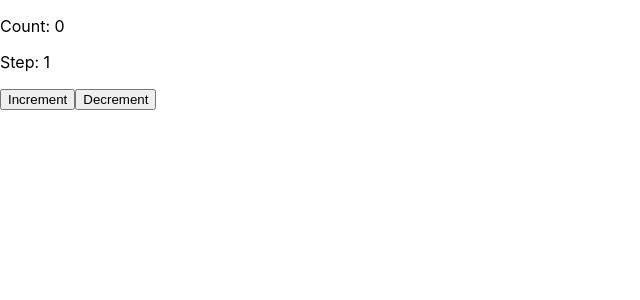
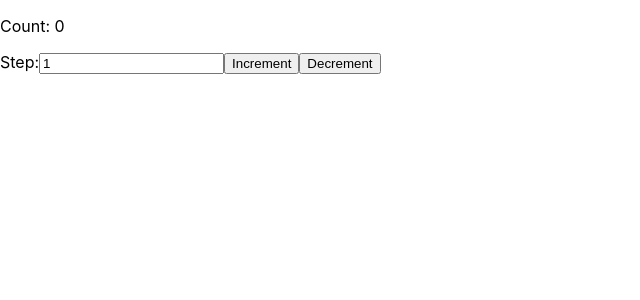
Before and after one commit to U3erKa/Drafts, a React (Create React App) app: page /counter in a window 1280 px wide. Shown: the top 300 px of the page, without its empty margins (0-640 px from the left). Built offline with nearby package versions, Linux system fonts and the light colour scheme.

Commit message:
Add mapDispatchToProps

```diff
--- a/package.json
+++ b/package.json
@@ -1,6 +1,6 @@
 {
   "name": "my-app-redux",
-  "version": "1.0.2",
+  "version": "1.1.0",
   "private": true,
   "packageManager": "pnpm@7.18.1",
   "dependencies": {
--- a/src/index.tsx
+++ b/src/index.tsx
@@ -1,11 +1,11 @@
 import React from 'react';
+import { BrowserRouter } from 'react-router-dom';
 import { createRoot } from 'react-dom/client';
 import { Provider } from 'react-redux';
 import { store } from 'store/store';
+import App from 'App';
 import reportWebVitals from './reportWebVitals';
 import './index.css';
-import { BrowserRouter } from 'react-router-dom';
-import App from 'App';
 
 const container = document.getElementById('root')!;
 const root = createRoot(container);
--- a/src/pages/Counter/Counter.tsx
+++ b/src/pages/Counter/Counter.tsx
@@ -1,25 +1,41 @@
-import React from 'react';
+import React, { ChangeEvent } from 'react';
+import { Dispatch } from '@reduxjs/toolkit';
 import { connect } from 'react-redux';
-import { decrement, increment } from 'store/slices/counter';
+import { decrement, increment, setStep } from 'store/slices/counter';
 
 function Counter(props: any) {
-  console.log(props);
-  const { count, step, dispatch } = props;
+  const { count, step, increment, decrement, setStep } = props;
+
   return (
     <div>
       <p>Count: {count}</p>
-      <p>Step: {step}</p>
-      <button onClick={() => dispatch(increment())}>Increment</button>
-      <button onClick={() => dispatch(decrement())}>Decrement</button>
+      <label>
+        Step:
+        <input type="number" value={step} onChange={setStep} />
+        {/* <input
+          type="number"
+          value={step}
+          onChange={({ target: { value } }: ChangeEvent<HTMLInputElement>) => setStep(value)}
+        /> */}
+      </label>
+      <button onClick={increment}>Increment</button>
+      <button onClick={decrement}>Decrement</button>
     </div>
   );
 }
 
 function mapStateToProps(state: any) {
-  return state;
+  return { count: state.count, step: state.step };
 }
 
-// const withState = connect(mapStateToProps);
-// const CounterWithState = withState(Counter);
+function mapDispatchToProps(dispatch: Dispatch) {
+  return {
+    increment: () => dispatch(increment()),
+    decrement: () => dispatch(decrement()),
+    setStep: ({ target: { value } }: ChangeEvent<HTMLInputElement>) => dispatch(setStep(value)),
+  };
+}
 
-export default connect(mapStateToProps)(Counter);
+// const mapDispatchToProps = { increment, decrement, setStep };
+
+export default connect(mapStateToProps, mapDispatchToProps)(Counter);
--- a/src/store/slices/counter.ts
+++ b/src/store/slices/counter.ts
@@ -1,4 +1,4 @@
-import { createSlice } from '@reduxjs/toolkit';
+import { createSlice, PayloadAction } from '@reduxjs/toolkit';
 
 const initialState = {
   count: 0,
@@ -15,13 +15,16 @@ const counterSlice = createSlice({
     decrement: (state) => {
       state.count -= state.step;
     },
+    setStep: (state, actions: PayloadAction<string | number>) => {
+      state.step = +actions.payload;
+    },
   },
 });
 
 const {
   reducer,
-  actions: { increment, decrement },
+  actions: { increment, decrement, setStep },
 } = counterSlice;
 
-export { increment, decrement };
+export { increment, decrement, setStep };
 export default reducer;
```
Also changed, not shown: src/logo.svg (deleted).
